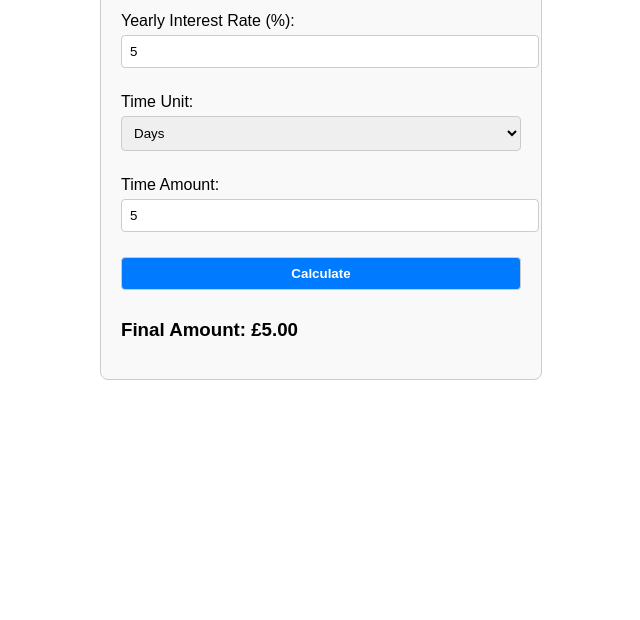
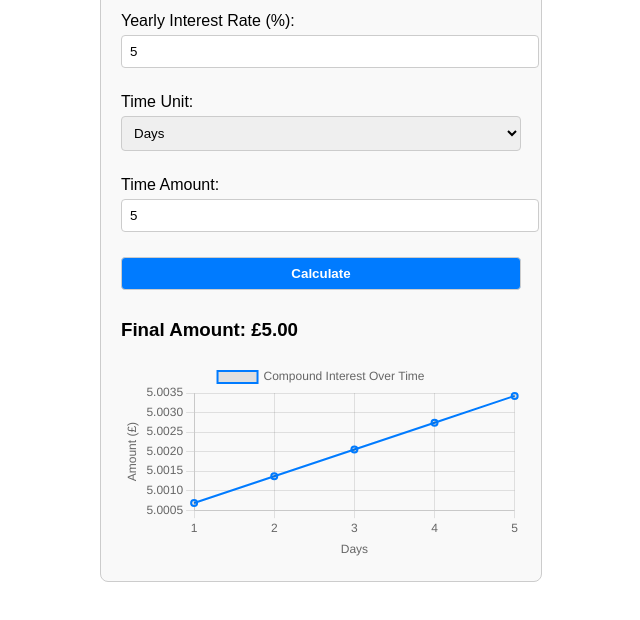
Before and after one commit to wgw0/infcalc, a plain HTML site: page index.html in a window 1280 px wide. Both pictures are taken after typing "5", "5", "5" into the empty fields and a click on the button "Calculate". Shown: the part 178-798 px from the top of the page, without its empty margins (319-959 px from the left). Drawn offline with nearby package versions, Linux system fonts and the light colour scheme.

Commit message:
moved visualise to main

```diff
--- a/index.html
+++ b/index.html
@@ -4,6 +4,7 @@
   <meta charset="UTF-8">
   <meta name="viewport" content="width=device-width, initial-scale=1.0">
   <title>Compound Interest Calculator</title>
+  <script src="https://cdn.jsdelivr.net/npm/chart.js"></script>
   <style>
     body {
       font-family: Arial, sans-serif;
@@ -40,6 +41,9 @@
     button:hover {
       background-color: #0056b3;
     }
+    #chartContainer {
+      margin-top: 20px;
+    }
   </style>
 </head>
 <body>
@@ -66,9 +70,14 @@
     </div>
     <button onclick="calculateCompoundInterest()">Calculate</button>
     <h3 id="result">Final Amount: £</h3>
+    <div id="chartContainer">
+      <canvas id="interestChart" width="400" height="200"></canvas>
+    </div>
   </div>
 
   <script>
+    let interestChart; // Reference to the chart instance
+
     function calculateCompoundInterest() {
       // Get user inputs
       const initialSum = parseFloat(document.getElementById("initialSum").value);
@@ -90,12 +99,59 @@
 
       // Compound interest calculation
       let finalAmount = initialSum;
+      const amounts = [];
       for (let day = 0; day < days; day++) {
         finalAmount += finalAmount * dailyRate;
+        amounts.push(finalAmount);
       }
 
       // Display result
       document.getElementById("result").textContent = `Final Amount: £${finalAmount.toFixed(2)}`;
+
+      // Render chart
+      renderChart(amounts);
+    }
+
+    function renderChart(data) {
+      const ctx = document.getElementById("interestChart").getContext("2d");
+      const labels = Array.from({ length: data.length }, (_, i) => i + 1);
+
+      // Destroy existing chart if it exists
+      if (interestChart) {
+        interestChart.destroy();
+      }
+
+      // Create new chart
+      interestChart = new Chart(ctx, {
+        type: "line",
+        data: {
+          labels: labels,
+          datasets: [{
+            label: "Compound Interest Over Time",
+            data: data,
+            borderColor: "#007bff",
+            borderWidth: 2,
+            fill: false,
+          }],
+        },
+        options: {
+          responsive: true,
+          scales: {
+            x: {
+              title: {
+                display: true,
+                text: "Days"
+              }
+            },
+            y: {
+              title: {
+                display: true,
+                text: "Amount (£)"
+              }
+            }
+          }
+        }
+      });
     }
   </script>
 </body>
```
Also changed, not shown: 1 other file.
